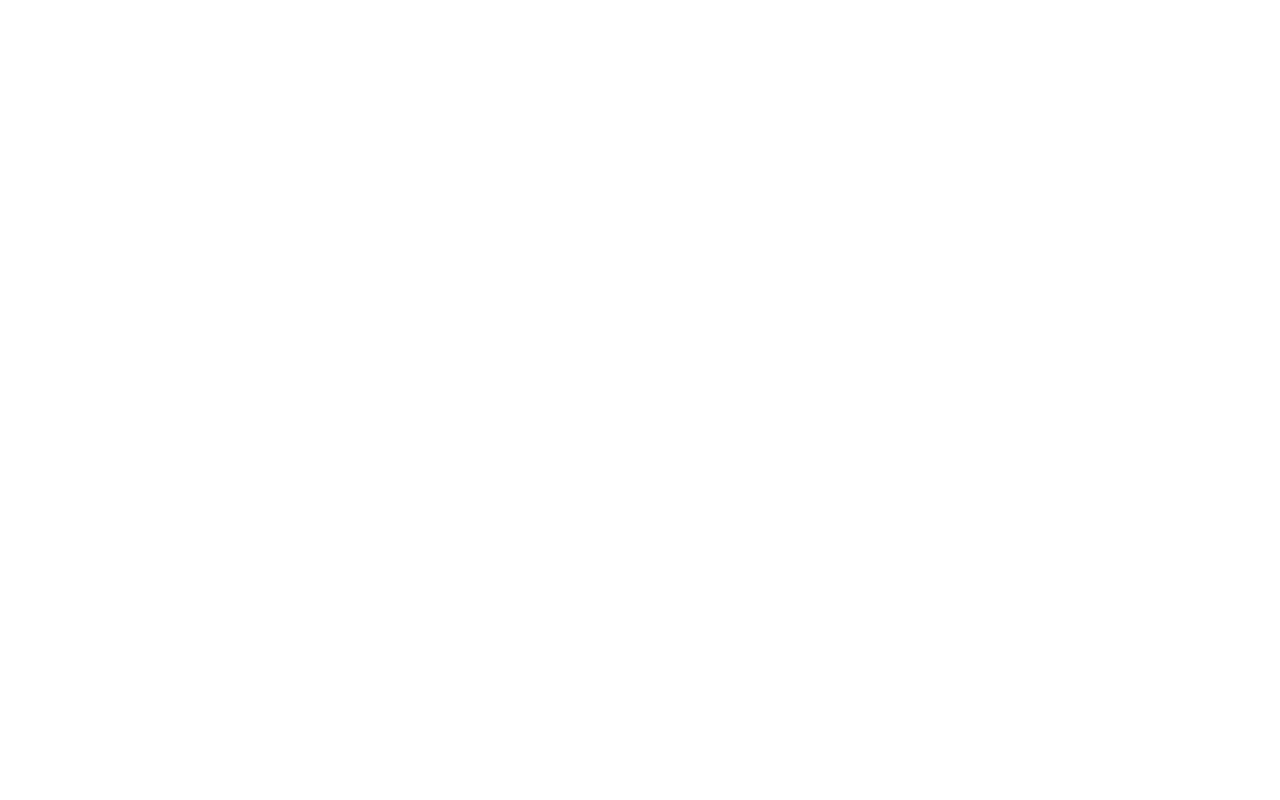
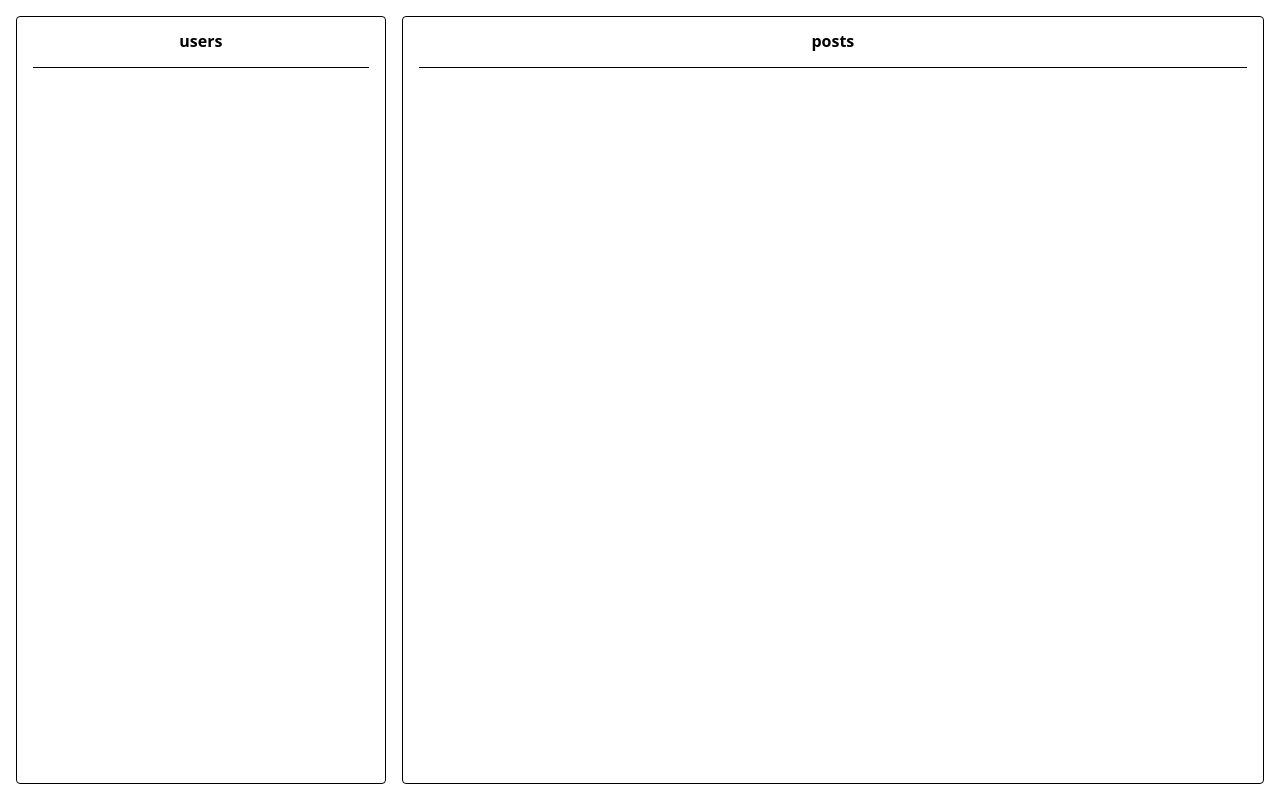
Before and after one commit to Tobboki/Api-s-Web-Components, a plain HTML site: page index.html in a window 1280 px wide. Drawn offline with Linux system fonts and the light colour scheme.

Commit message:
Created and styled the index.html layout

```diff
--- a/Assets/styles/styles.css
+++ b/Assets/styles/styles.css
@@ -4,7 +4,7 @@
 :root {
   /* Constant */
   font-size: 16px;
-  font-family: 'Archivo', sans-serif;
+  font-family: system-ui, -apple-system, BlinkMacSystemFont, 'Segoe UI', Roboto, Oxygen, Ubuntu, Cantarell, 'Open Sans', 'Helvetica Neue', sans-serif;
 
   /* Colors */
 
@@ -71,9 +71,10 @@ button, input, label {
   line-height: 1.1;
 }
 
-/* Balance text wrapping on headings */
+/* Reset margin & Balance text wrapping on headings */
 h1, h2,
-h3, h4 {
+h3, h4, h5, h6 {
+  margin: 0;
   text-wrap: balance;
 }
 
@@ -128,5 +129,39 @@ textarea:not([rows]) {
 }
 
 /* *Styles* */
+.container {
+  height: 100%;
+  display: flex;
+  padding: 1em;
+  gap: 1em;
+}
 
+.container-title {
+  padding-bottom: 1em;
+  text-align: center;
+  font-weight: bold;
+  border-bottom: 1px solid black;
+}
+
+#users-container {
+  width: 30%;
+  padding: 1em;
+  border: 1px solid #000;
+  border-radius: 0.25em;
+}
+
+#posts-container {
+  width: 70%;
+  padding: 1em;
+  border: 1px solid #000;
+  border-radius: 0.25em;
+}
+
+
+.user-card {
+  margin: 0.5em;
+  padding: 0.5em;
+  border: 1px solid black;
+  border-radius: 0.25em;
+}
 /* *General queries* */
--- a/index.html
+++ b/index.html
@@ -7,7 +7,17 @@
   <link rel="stylesheet" href="Assets/styles/styles.css">
 </head>
 <body>
+  <main class="container">
+    <section id="users-container">
+      <h1 class="container-title">users</h1>
+      <div id="users-section"></div>
+    </section>
 
+    <section id="posts-container">
+      <h1 class="container-title">posts</h1>
+      <div id="posts-section"></div>
+    </section>
+  </main>
 
   <script type="module" src="scripts/components/user-card/user-card.js"></script>
 </body>
```
